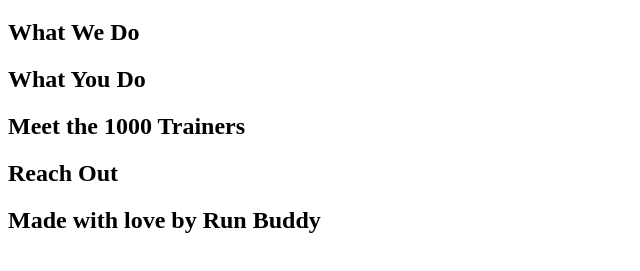
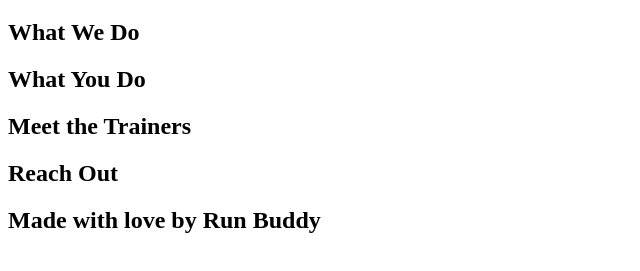
Before and after one commit to cjsmith011/run-buddy, a plain HTML site: page index.html in a window 1280 px wide. Shown: the part 61-332 px from the top of the page, without its empty margins (0-640 px from the left). Drawn offline with Linux system fonts and the light colour scheme.

Commit message:
base html

```diff
--- a/index.html
+++ b/index.html
@@ -20,7 +20,7 @@
     </section>
 
     <section>
-      <h2>Meet the 1000 Trainers</h2>
+      <h2>Meet the Trainers</h2>
     </section>
 
     <section>
```
